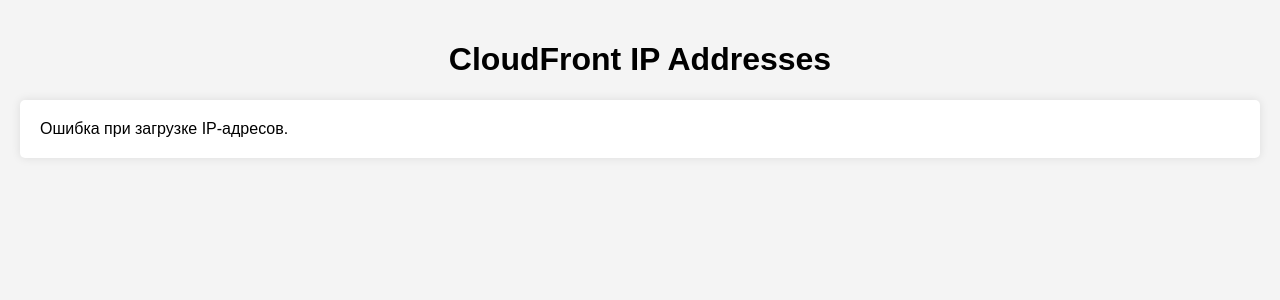
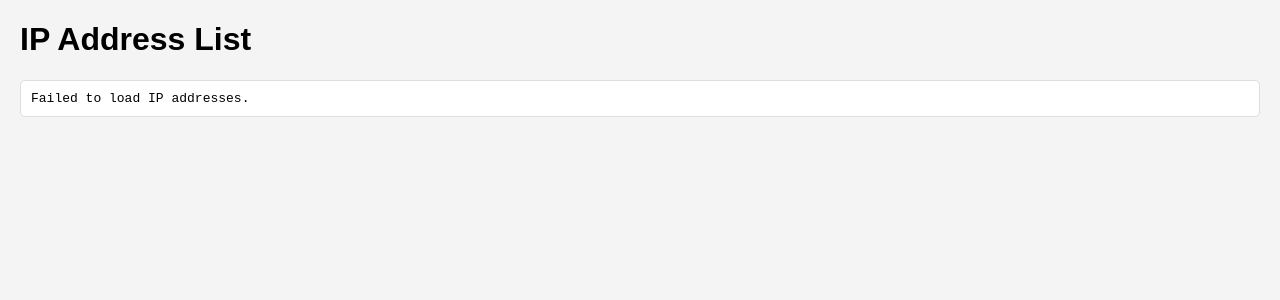
Before and after one commit to NotUSEC/JabasDFIR, a Jekyll site: the page CDN_ips_Cloudfront.html, which Jekyll copies as it is, in a window 1280 px wide. Shown: the top 300 px of the page. Built offline with Jekyll 4.4.1, drawn with Linux system fonts in a browser that asks for light colours.

Commit message:
Update CDN_ips_Cloudfront.html

```diff
--- a/CDN_ips_Cloudfront.html
+++ b/CDN_ips_Cloudfront.html
@@ -3,53 +3,50 @@
 <head>
     <meta charset="UTF-8">
     <meta name="viewport" content="width=device-width, initial-scale=1.0">
-    <title>CloudFront IPs</title>
+    <title>IP Parser</title>
     <style>
         body {
             font-family: Arial, sans-serif;
-            margin: 0;
-            padding: 20px;
+            margin: 20px;
             background-color: #f4f4f4;
         }
-        #ip-list {
-            background-color: #fff;
+        pre {
+            background: #fff;
+            padding: 10px;
+            border: 1px solid #ddd;
             border-radius: 5px;
-            box-shadow: 0 0 10px rgba(0, 0, 0, 0.1);
-            padding: 20px;
-        }
-        h1 {
-            text-align: center;
-        }
-        .ip-address {
-            margin: 5px 0;
         }
     </style>
 </head>
 <body>
-    <h1>CloudFront IP Addresses</h1>
-    <div id="ip-list">Loading IP addresses...</div>
+    <h1>IP Address List</h1>
+    <pre id="ip-list">Loading...</pre>
+
     <script>
-    document.addEventListener('DOMContentLoaded', () => {
-    const url = 'https://d7uri8nf7uskq.cloudfront.net/tools/list-cloudfront-ips';
-    const ipListElement = document.getElementById('ip-list');
+        async function fetchAndDisplayIPs() {
+            try {
+                // Используйте прокси для обхода CORS
+                const proxyUrl = 'https://cors-anywhere.herokuapp.com/';
+                const targetUrl = 'https://d7uri8nf7uskq.cloudfront.net/tools/list-cloudfront-ips'; // Замените на ваш URL
+                const response = await fetch(proxyUrl + targetUrl);
 
-    fetch(url)
-        .then(response => response.json())
-        .then(data => {
-            if (data && data.CLOUDFRONT_GLOBAL_IP_LIST) {
-                // Извлечение списка IP-адресов
-                const ipList = data.CLOUDFRONT_GLOBAL_IP_LIST;
-                // Отображение IP-адресов в элементе на странице
-                ipListElement.textContent = ipList.join('\n');
-            } else {
-                ipListElement.textContent = 'Не удалось загрузить IP-адреса.';
+                if (!response.ok) {
+                    throw new Error('Network response was not ok');
+                }
+
+                const data = await response.text();
+
+                const ipAddresses = data.split('\n').filter(line => line.trim() !== '');
+
+                const ipListElement = document.getElementById('ip-list');
+                ipListElement.textContent = ipAddresses.join('\n');
+            } catch (error) {
+                console.error('Error fetching IP addresses:', error);
+                document.getElementById('ip-list').textContent = 'Failed to load IP addresses.';
             }
-        })
-        .catch(error => {
-            ipListElement.textContent = 'Ошибка при загрузке IP-адресов.';
-            console.error('Ошибка:', error);
-        });
-});
+        }
+
+        window.onload = fetchAndDisplayIPs;
     </script>
 </body>
 </html>
```
